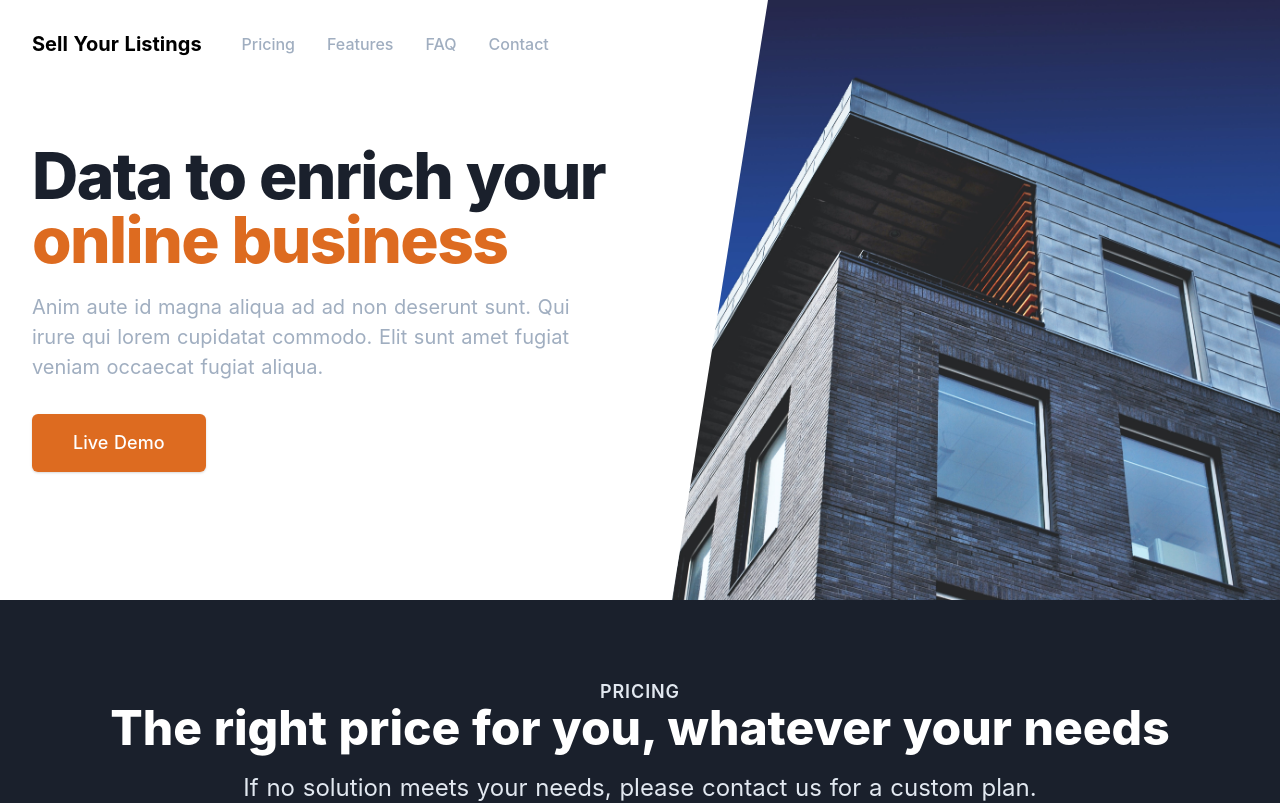
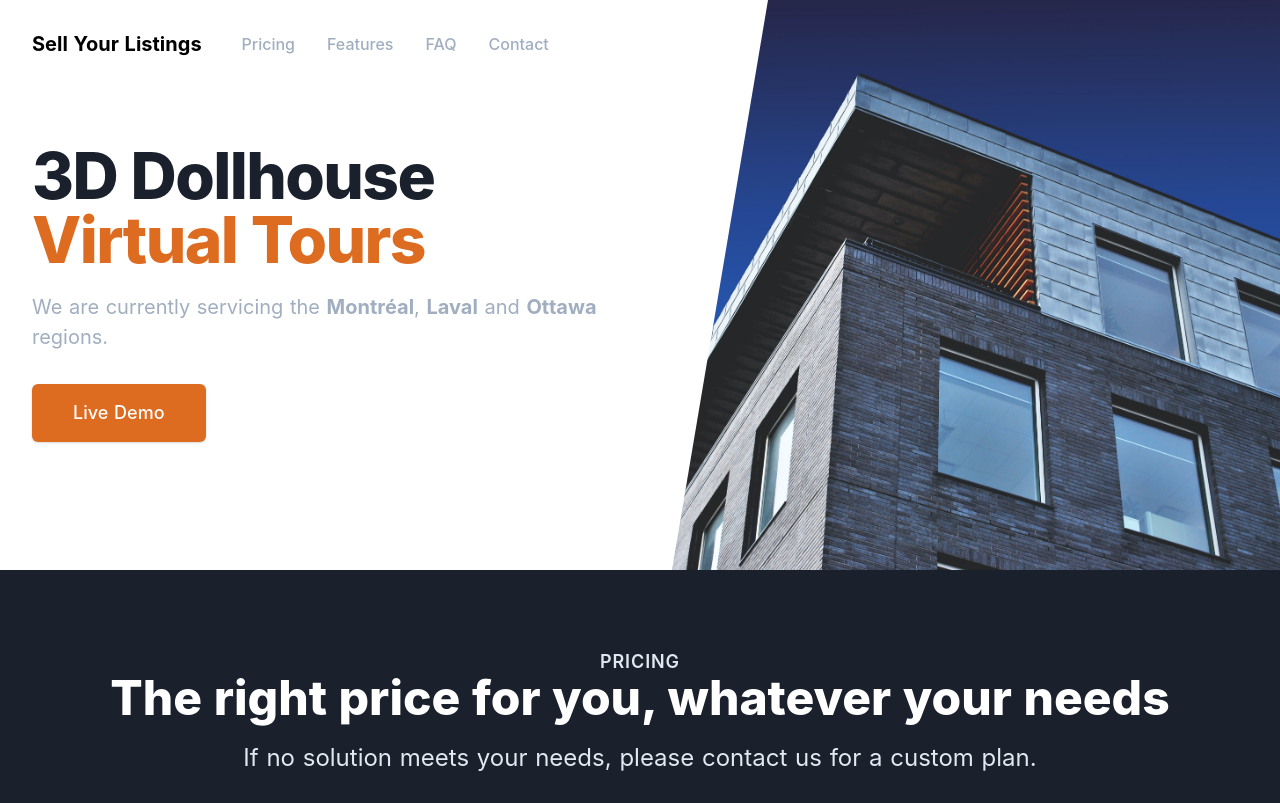
Before and after one commit to tomkonidas/sellyourlistings, a Nuxt app: page / in a window 1280 px wide. Shown: the top 803 px of the page. Built offline with nearby package versions, Linux system fonts and the light colour scheme; what @tailwindcss/ui would draw is missing.

Commit message:
Update header content

```diff
--- a/components/Hero.vue
+++ b/components/Hero.vue
@@ -70,12 +70,13 @@
         <div class="mt-10 mx-auto max-w-screen-xl px-4 sm:mt-12 sm:px-6 md:mt-16 lg:mt-20 lg:px-8 xl:mt-28">
             <div class="sm:text-center lg:text-left">
             <h2 class="text-4xl tracking-tight leading-10 font-extrabold text-gray-900 sm:text-5xl sm:leading-none md:text-6xl">
-                Data to enrich your
+                3D Dollhouse
                 <br class="xl:hidden" />
-                <span class="text-orange-600">online business</span>
+                <span class="text-orange-600">Virtual Tours</span>
             </h2>
             <p class="mt-3 text-base text-gray-500 sm:mt-5 sm:text-lg sm:max-w-xl sm:mx-auto md:mt-5 md:text-xl lg:mx-0">
-                Anim aute id magna aliqua ad ad non deserunt sunt. Qui irure qui lorem cupidatat commodo. Elit sunt amet fugiat veniam occaecat fugiat aliqua.
+
+                We are currently servicing the <span class="font-bold">Montréal</span>, <span class="font-bold">Laval</span> and <span class="font-bold">Ottawa</span> regions.
             </p>
             <div class="mt-5 sm:mt-8 sm:flex sm:justify-center lg:justify-start">
                 <div class="rounded-md shadow">
```
